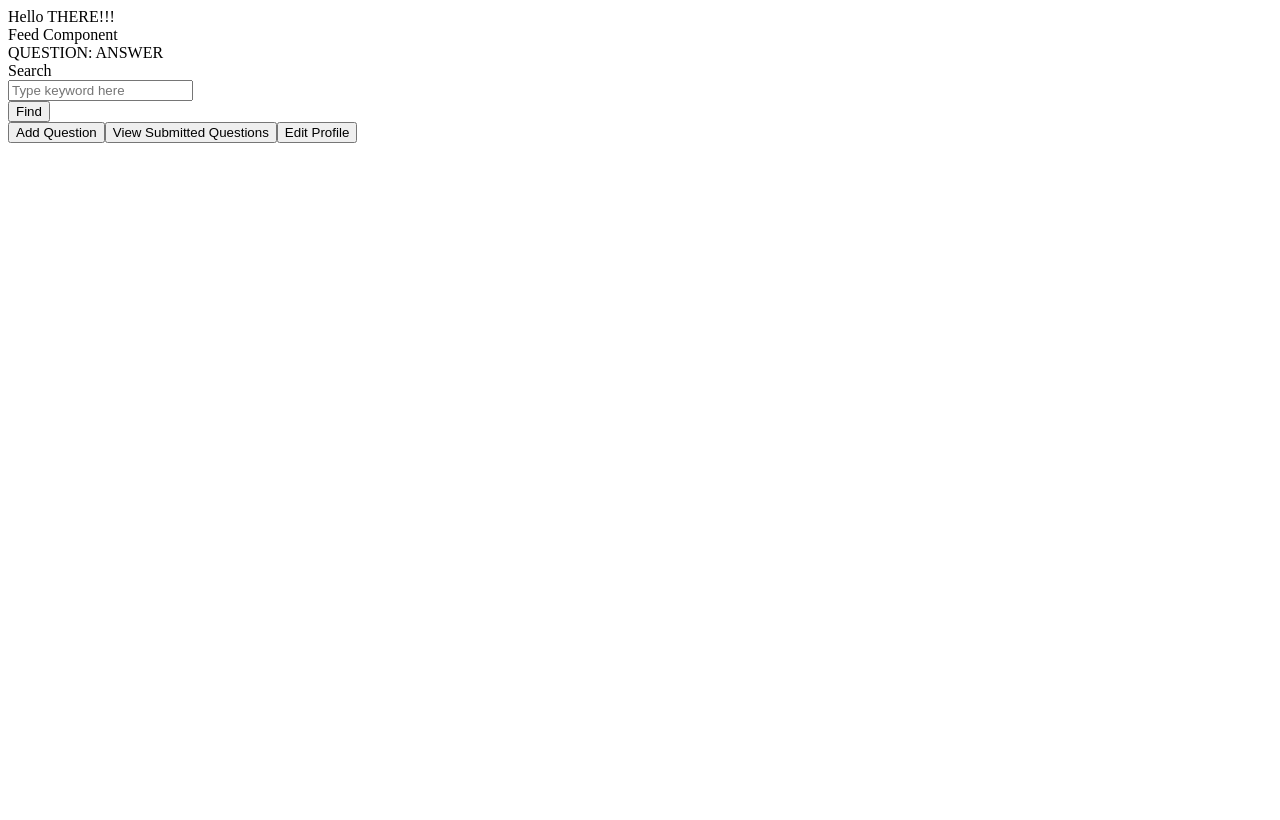
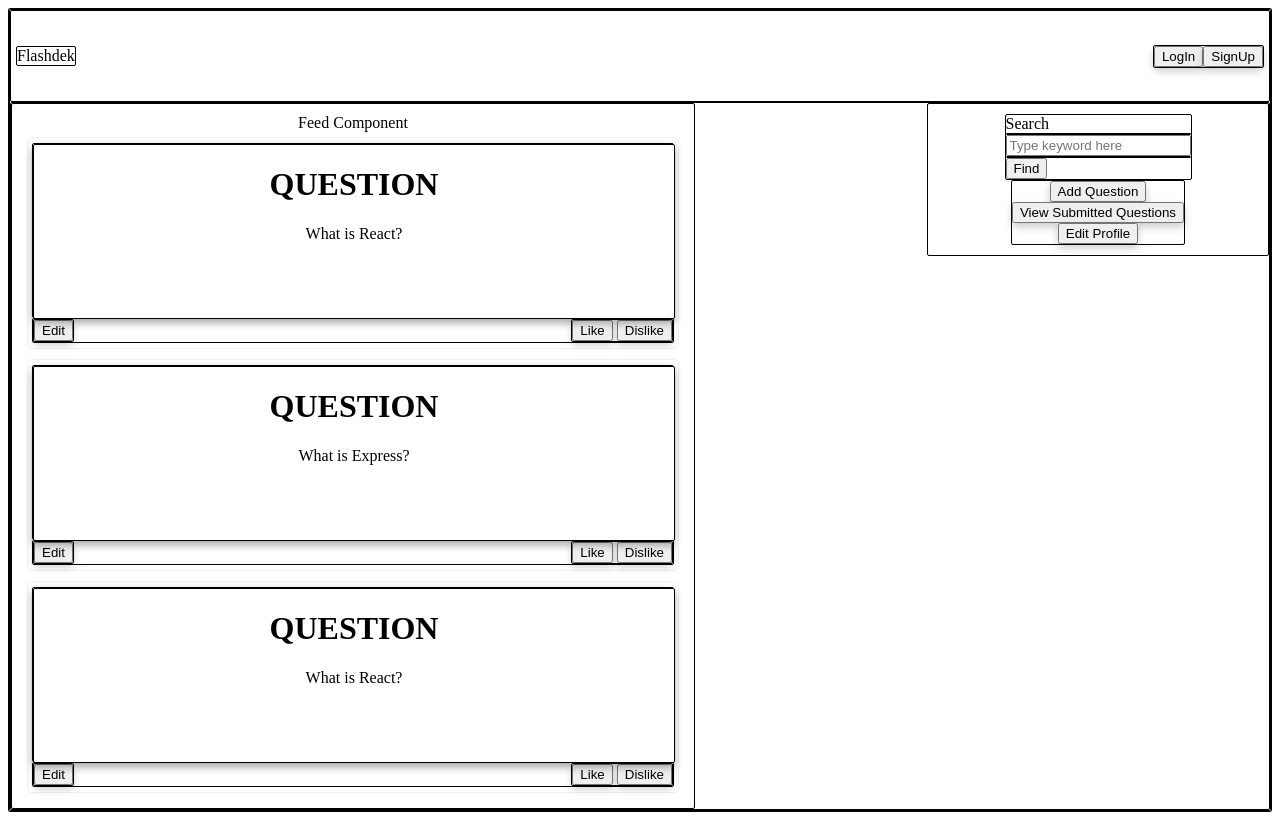
Before and after one commit to Flashdek/Flashdek, a React app: page / in a window 1280 px wide. Built offline with nearby package versions, Linux system fonts and the light colour scheme.

Commit message:
Feed flip card

```diff
--- a/src/App.js
+++ b/src/App.js
@@ -1,13 +1,13 @@
 import React from 'react';
 import "./stylesheets/style.css";
 import { BrowserRouter, Routes, Route } from 'react-router-dom';
-
+import Header from './components/Header';
 import Main from './components/Main';
 import AddQuestion from './components/AddQuestion';
 
 const App = () => {
   return (
-    <div>Hello THERE!!!
+    <div><Header />
       <BrowserRouter>
         <Routes>
           <Route
--- a/src/components/AddQuestion.jsx
+++ b/src/components/AddQuestion.jsx
@@ -2,7 +2,7 @@ import React from 'react';
 
 const AddQuestion = () => {
   return (
-    <div>
+    <div id="questionInput">
       Add Question component
       <div className="categories">
         Categories/Keywords
@@ -10,11 +10,11 @@ const AddQuestion = () => {
       </div>
       <div className="question">
         Question
-        <textarea></textarea>
+        <textarea rows='4' cols='30'></textarea>
       </div>
       <div className="answer">
         Answer
-        <textarea></textarea>
+        <textarea rows='4' cols='30'></textarea>
       </div>
       <button id="submit">Submit</button>
     </div>
--- a/src/components/Card.jsx
+++ b/src/components/Card.jsx
@@ -1,9 +1,27 @@
-import React from 'react';
-
+import React, {useState} from 'react';
 
 const Card = (props) =>{
+  const [flip, setFlip] = useState("");
+  const flipCard = (e)=>{
+    if(flip=="") setFlip("rotateY(180deg)");
+    else setFlip("");
+  }
 
-  return (<div className="Card">QUESTION: ANSWER</div>);
+  return (<div className="card" onClick={()=>flipCard()} >
+    <div className="flip-card-inner" style={{transform: flip}}>
+      <div className="flip-card-front" >
+        <h1>QUESTION</h1>
+        <p>{props.question}</p>
+      </div>
+      <div className="flip-card-back">
+        <h1>ANSWER</h1>
+        <p>{props.answer}</p>
+      </div>
+    </div>
+    <div className="card-footer" >
+      <div><button>Edit</button></div><div><button>Like</button> <button>Dislike</button></div>
+    </div>
+  </div>);
 }
 
 export default Card;
--- a/src/components/Feed.jsx
+++ b/src/components/Feed.jsx
@@ -2,8 +2,10 @@ import React from 'react';
 import Card from './Card';
 
 const Feed = (props) => {
-  return (<div>Feed Component
-    <Card />
+  return (<div className="feed">Feed Component
+    <Card question="What is React?" answer="A node library" />
+    <Card question="What is Express?" answer="A node backend library" />
+    <Card question="What is React?" answer="A node library" />
   </div>);
 }
 
--- a/src/components/Main.jsx
+++ b/src/components/Main.jsx
@@ -6,9 +6,11 @@ import Nav from './Nav';
 
 const Main = (props) => {
 
-  return (<div><Feed />
-  <Search />
-  <Nav />
+  return (<div className="main"><Feed />
+    <div className="right-bar">
+      <Search />
+      <Nav />
+    </div>
   </div>);
 }
 
--- a/src/components/Nav.jsx
+++ b/src/components/Nav.jsx
@@ -2,7 +2,7 @@ import React from 'react';
 import { Link } from 'react-router-dom';
 
 const Nav = (props) => {
-  return (<div>
+  return (<div className="nav-bar">
     <Link to="/add"><button>Add Question</button></Link>
     <button>View Submitted Questions</button>
     <button>Edit Profile</button>
--- a/src/stylesheets/style.css
+++ b/src/stylesheets/style.css
@@ -1,4 +1,146 @@
 div {
-  border: 1 solid black;
+  border: 1px solid black;
   border-radius: 2px;
 }
+
+/* width */
+::-webkit-scrollbar {
+  width: 20px;
+}
+
+/* Track */
+::-webkit-scrollbar-track {
+  box-shadow: inset 0 0 5px white;
+  border-radius: 2px;
+}
+
+/* Handle */
+::-webkit-scrollbar-thumb {
+  background: #e63946;
+  border-radius: 2px;
+}
+
+button {
+  box-shadow: 0 4px 8px 0 rgba(0,0,0,0.2);
+}
+
+button:hover {
+  box-shadow: 0 8px 16px 0 rgba(0,0,0,0.2);
+}
+#Header {
+  height: 5em;
+  display: flex;
+  flex-direction: row;
+  justify-content: space-between;
+  align-items: center;
+  padding: 5px;
+}
+.main {
+  display: flex;
+  flex-direction: row;
+  align-items: flex-start;
+  justify-content: space-between;
+}
+
+.feed {
+  display: flex;
+  flex-direction: column;
+  align-items: center;
+  justify-content: space-around;
+  padding: 10px;
+  overflow-y: scroll;
+  overflow-x: hidden;
+}
+
+.right-bar {
+  padding: 10px;
+  width: 20em;
+  display: flex;
+  flex-direction: column;
+  justify-content: flex-start;
+  align-items: center;
+}
+
+.nav-bar {
+  display: flex;
+  flex-direction: column;
+  align-items: center;
+}
+
+.card-footer{
+  display: flex;
+  width: 100%;
+  flex-direction: row;
+  justify-content: space-between;
+  align-items: flex-end;
+}
+
+.card {
+  /* Add shadows to create the "card" effect */
+  background-color: transparent;
+  width: 300px;
+  height: 200px;
+  border: 1px solid #f1f1f1;
+  perspective: 1000px;
+  padding: 5px;
+  margin: 5px;
+  border-radius: 5px;
+  width: 40em;
+  display: flex;
+  flex-direction: column;
+  justify-content: flex-start;
+  align-items: center;
+  transition: 0.3s;
+}
+
+
+/* This container is needed to position the front and back side */
+.flip-card-inner {
+  position: relative;
+  width: 100%;
+  height: 100%;
+  text-align: center;
+  transition: transform 0.8s;
+  transform-style: preserve-3d;
+  box-shadow: 0 4px 8px 0 rgba(0,0,0,0.2);
+}
+
+/* Do an horizontal flip when you move the mouse over the flip box container */
+/* .card:hover .flip-card-inner {
+  transform: rotateY(180deg);
+} */
+
+/* Position the front and back side */
+.flip-card-front, .flip-card-back {
+  position: absolute;
+  width: 100%;
+  height: 100%;
+  box-shadow: 0 4px 8px 0 rgba(0,0,0,0.2);
+  -webkit-backface-visibility: hidden; /* Safari */
+  backface-visibility: hidden;
+}
+
+
+.flip-card-front {
+  background-color: white;
+  color: black;
+}
+
+.flip-card-back {
+  background-color: black;
+  color: white;
+  transform: rotateY(180deg);
+}
+
+
+
+.question, .answer, .categories {
+  display: flex;
+  flex-direction: row;
+  justify-content: space-around;
+  align-items: center;
+}
+
+#submit {
+  display: flex;
+}
```
